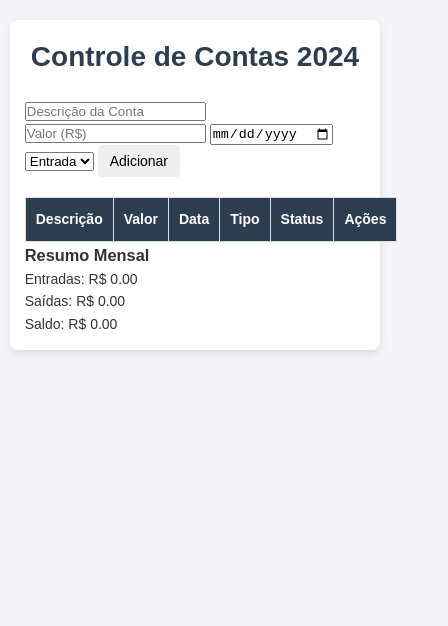
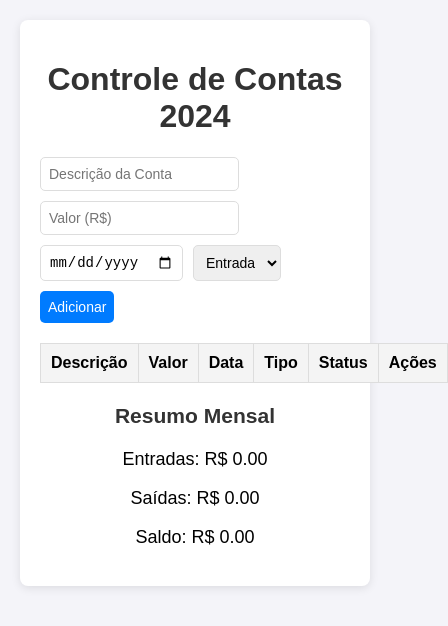
Before and after one commit to Williansviana/controle-despesa, a plain HTML site: page index.html in a window 390 px wide. Shown: the whole page, 448 px wide, since content can reach past the window. Drawn offline with Linux system fonts and the light colour scheme.

Commit message:
alterar novo

```diff
--- a/style.css
+++ b/style.css
@@ -1,173 +1,72 @@
-/* Estilos gerais (aplicáveis a todos os dispositivos) */
-* {
-  margin: 0;
-  padding: 0;
-  box-sizing: border-box;
-}
-
+/* Estilização básica */
 body {
   font-family: Arial, sans-serif;
-  line-height: 1.6;
-  color: #333;
   background-color: #f4f4f9;
-  padding: 0;
   margin: 0;
+  padding: 20px;
 }
 
 .container {
-  max-width: 1200px;
-  margin: 20px auto;
+  max-width: 800px;
+  margin: auto;
+  background: white;
   padding: 20px;
-  background: #fff;
   border-radius: 8px;
-  box-shadow: 0 4px 10px rgba(0, 0, 0, 0.1);
+  box-shadow: 0 2px 10px rgba(0, 0, 0, 0.1);
 }
 
-/* Cabeçalhos */
-h1, h2 {
+h1, h3 {
   text-align: center;
-  color: #2c3e50;
+  color: #333;
+}
+
+.form {
+  display: flex;
+  flex-wrap: wrap;
+  gap: 10px;
   margin-bottom: 20px;
 }
 
-/* Formulários */
-form {
-  display: flex;
-  flex-wrap: wrap;
-  gap: 15px;
-  justify-content: space-between;
+input, select, button {
+  padding: 8px;
+  font-size: 14px;
+  border: 1px solid #ddd;
+  border-radius: 5px;
 }
 
-form input, form select, form button {
-  padding: 10px;
-  font-size: 16px;
-  border-radius: 4px;
-  border: 1px solid #ddd;
+button {
+  background-color: #007bff;
+  color: white;
+  cursor: pointer;
+  border: none;
 }
 
-form button {
-  background-color: #2ecc71;
-  color: #fff;
-  cursor: pointer;
-  transition: background-color 0.3s ease;
+button:hover {
+  background-color: #0056b3;
 }
 
-form button:hover {
-  background-color: #27ae60;
-}
-
-/* Tabela */
 table {
   width: 100%;
   border-collapse: collapse;
-  margin-top: 20px;
+  margin-bottom: 20px;
 }
 
-table th, table td {
+th, td {
+  border: 1px solid #ddd;
   padding: 10px;
   text-align: left;
-  border: 1px solid #ddd;
 }
 
-table th {
-  background-color: #2c3e50;
-  color: #fff;
+th {
+  background-color: #f4f4f4;
 }
 
-/* Botões */
-button {
-  padding: 8px 12px;
-  font-size: 14px;
-  border: none;
-  border-radius: 4px;
-  cursor: pointer;
+.paid {
+  text-decoration: line-through;
+  color: green;
 }
 
-button.mark-paid {
-  background-color: #3498db;
-  color: #fff;
+.summary {
+  text-align: center;
+  font-size: 18px;
 }
-
-button.remove {
-  background-color: #e74c3c;
-  color: #fff;
-}
-
-button:disabled {
-  background-color: #bdc3c7;
-  cursor: not-allowed;
-}
-
-/* Responsividade para dispositivos iPhone e Samsung */
-
-/* iPhone 12 Pro, iPhone 13 (390px largura) */
-@media screen and (max-width: 390px) {
-  body {
-      font-size: 14px;
-  }
-
-  .container {
-      width: 95%;
-      padding: 15px;
-  }
-
-  form input, form select, form button {
-      width: 100%;
-  }
-
-  table th, table td {
-      font-size: 12px;
-  }
-}
-
-/* Samsung Galaxy S21, S22 (360px largura) */
-@media screen and (max-width: 360px) {
-  body {
-      font-size: 13px;
-  }
-
-  .container {
-      width: 95%;
-  }
-
-  form {
-      gap: 10px;
-  }
-
-  form input, form select, form button {
-      width: 100%;
-  }
-
-  table th, table td {
-      font-size: 11px;
-      padding: 8px;
-  }
-}
-
-/* Para tablets e telas intermediárias */
-@media screen and (max-width: 768px) {
-  form input, form select, form button {
-      width: calc(50% - 10px);
-  }
-
-  table th, table td {
-      font-size: 14px;
-  }
-}
-
-/* Ajuste para smartphones com largura menor que 320px (exemplo: iPhone SE) */
-@media screen and (max-width: 320px) {
-  body {
-      font-size: 12px;
-  }
-
-  form input, form select, form button {
-      width: 100%;
-      font-size: 12px;
-  }
-
-  table th, table td {
-      font-size: 10px;
-      padding: 6px;
-  }
-}
```
